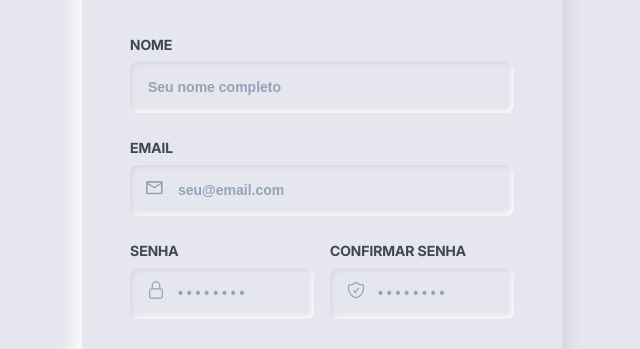
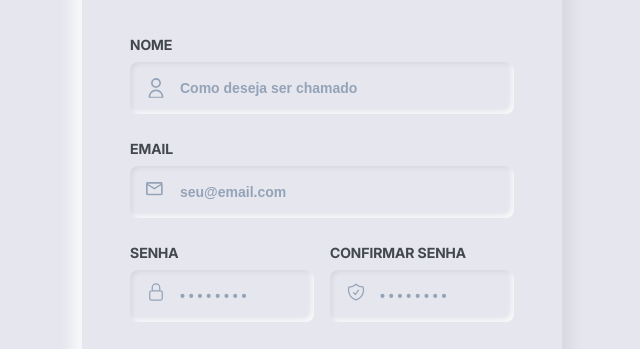
Before and after one commit to caioxdev/trabalho-teste-de-software, a Vue app: page /login in a window 1280 px wide. Both pictures are taken after a click on the button "Cadastrar". Shown: the part 288-637 px from the top of the page, without its empty margins (318-958 px from the left). Built offline with nearby package versions, Linux system fonts and the light colour scheme.

Commit message:
feat: ajuste nas cores do toggle

```diff
--- a/src/components/InputLogin.vue
+++ b/src/components/InputLogin.vue
@@ -78,6 +78,9 @@ const emit = defineEmits(['update:modelValue']);
       border: none;
       background-color: #E6E7EE;
       border-radius: 8px;
+      color: #9ba0a8;
+      font-size: $font-sm;
+      font-weight: 600;
       outline: none !important;
       line-height: 1;
       box-shadow:
@@ -92,6 +95,7 @@ const emit = defineEmits(['update:modelValue']);
         color: #94A3B8;
         font-size: $font-sm;
         font-weight: 600;
+        padding-left: 2px;
       }
     }
   }
--- a/src/pages/Login.vue
+++ b/src/pages/Login.vue
@@ -2,6 +2,7 @@
 import inputLogin from "@/components/inputLogin.vue";
 import emailIcone from "@/assets/icons/icone-email.svg";
 import senhaIcone from "@/assets/icons/icone-senha.svg";
+import nomeIcone from "@/assets/icons/icone-nome.svg";
 import confirmSenhaIcone from "@/assets/icons/icone-confirmar-senha.svg";
 import mensagemAdminIcone from "@/assets/icons/icone-mensagem-admin.svg";
 import { ref, onMounted, onUnmounted } from "vue";
@@ -18,6 +19,11 @@ const erro = ref('');
 const toast = useToast();
 
 const entrar = async () => {
+  if (!emailValue.value || !senhaValue.value) {
+    toast.error('Preencha o e-mail e a senha');
+    return 0;
+  }
+
   const usuario = usuarios.find (
     u => u.email === emailValue.value && u.senha === senhaValue.value
   );
@@ -136,7 +142,13 @@ onUnmounted(() => {
             <p>Preencha os dados abaixo para acessar os serviços digitais.</p>
           </div>
           <div class="input-group">
-            <inputLogin label="nome" placeholder="Seu nome completo" />
+            <inputLogin
+              label="nome"
+              type="text"
+              placeholder="Como deseja ser chamado"
+              :icon="nomeIcone"
+              iconAlt="icone-nome"
+            />
             <inputLogin
               label="email"
               type="email"
@@ -249,7 +261,7 @@ onUnmounted(() => {
 
     .toggle {
       display: flex;
-      background-color: $bg-primary;
+      background-color: #e2e2e2;
       border-radius: 20px;
       padding: 4px;
 
```
